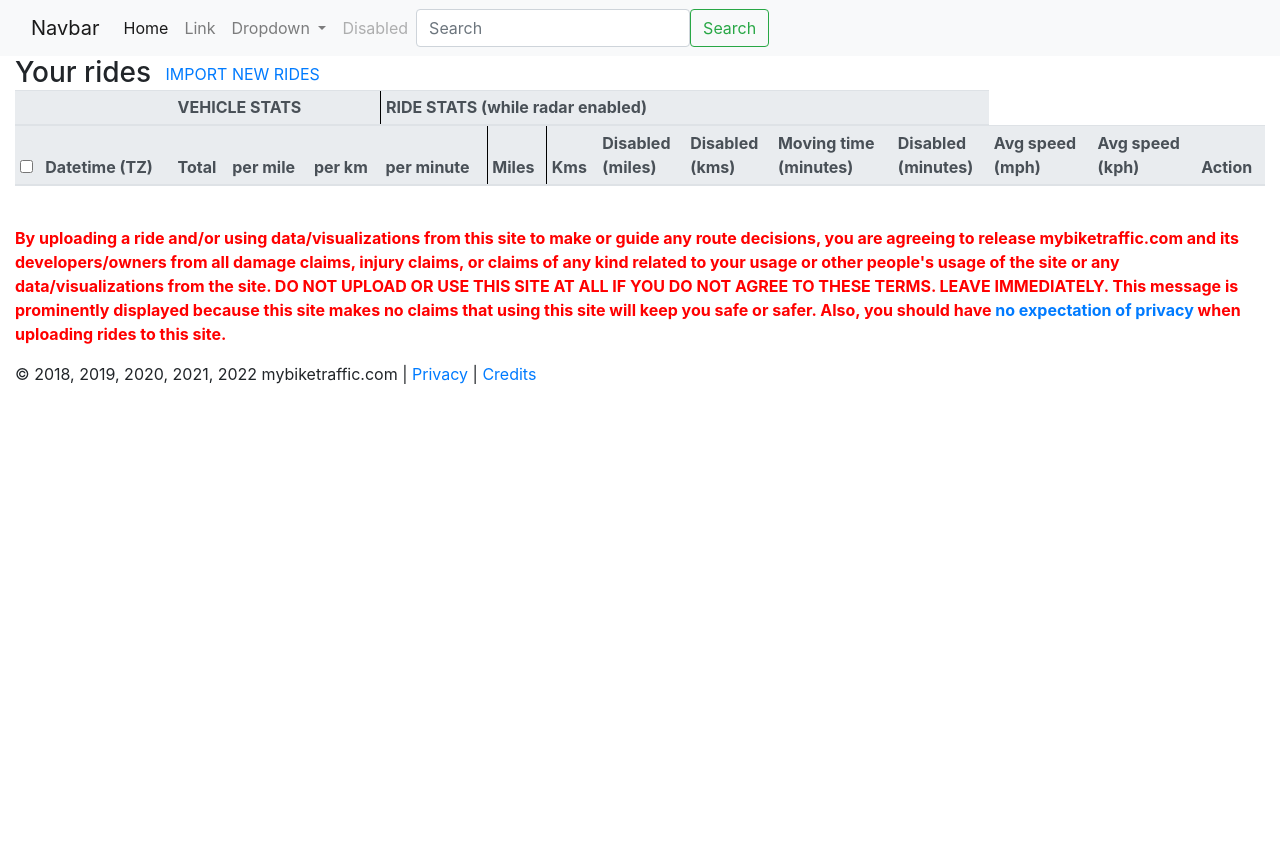
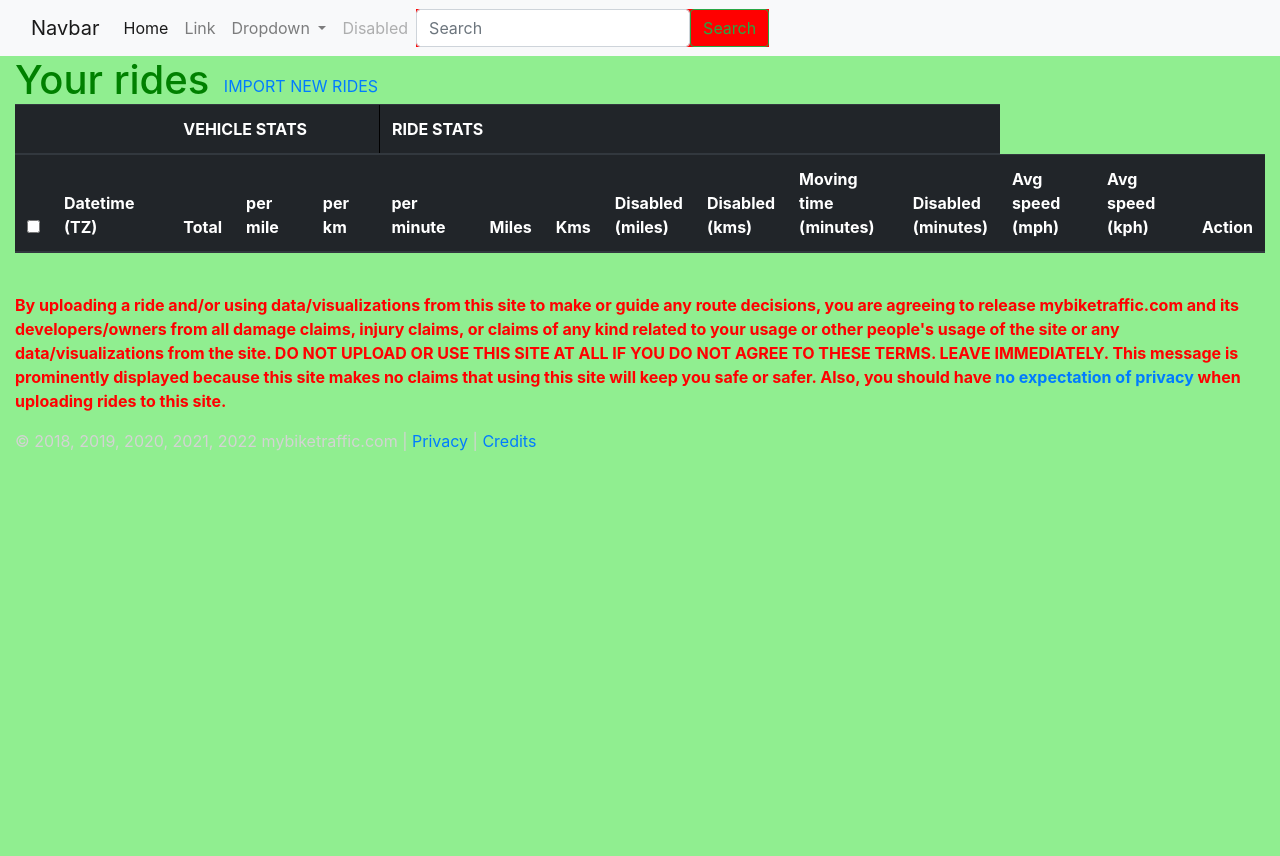
Before and after one commit to kartoone/mybiketraffic-ui, a CodeIgniter app: page /simple/index.php/welcome/rides in a window 1280 px wide. Run offline with CodeIgniter, Linux system fonts and the light colour scheme; data that the repository does not hold is empty; some libraries are stand-ins or nearby versions.

Commit message:
comit-3-24-2022

```diff
--- a/application/views/rides.php
+++ b/application/views/rides.php
@@ -1,9 +1,20 @@
 <style>
 form {
 	display:inline;
+  color: red;
+  background-color: red;
 }
 </style>
-<h3 style="display:inline">Your rides</h3>
+<style>
+body {
+  color: lightgray;
+  background-color: lightgreen;
+}
+h1 {
+  color: green;
+}
+</style>
+<h1 style="display:inline">Your rides</h1>
 <div style="display:inline;margin-left:10px;vertical-align:text-bottom"><?= anchor('rides/import','IMPORT NEW RIDES'); ?></div>
 <link rel="stylesheet" type="text/css" href="https://cdn.datatables.net/1.10.19/css/jquery.dataTables.css">
 <script type="text/javascript" charset="utf8" src="https://cdn.datatables.net/1.10.19/js/jquery.dataTables.js"></script>
@@ -11,33 +22,33 @@ form {
 	echo form_open('rides/multisubmit',  ['id'=>'multiform']);
 ?>
 
-<table id="ridetable" class="table table-sm compact">
-  <thead class="thead-light">
+<table id="ridetable" class="table table-md compact">
+  <thead class="thead-dark">
       <tr>
         <th>&nbsp;</th>
         <th>&nbsp;</th>
         <th colspan="3">VEHICLE STATS</th>
-        <th colspan="6" style="border-left:1px solid #000">RIDE STATS (while radar enabled)</th>
+        <th colspan="6" style="border-left:1px solid #000">RIDE STATS</th>
         <th>&nbsp;</th>
-      </tr>
-      <tr>
+        </tr>
+        <tr>
         <th><?php echo form_checkbox('checkallmulti', 1, false, 'onclick="$(\'.checkall\').prop(\'checked\', $(this).prop(\'checked\'));"'); ?></th>
-		<th>Datetime (TZ)</th>
+		    <th>Datetime (TZ)</th>
         <th>Total</th>
         <th class="imperial">per mile</th>
         <th class="metric">per km</th>
         <th>per minute</th>
-        <th class="imperial" style="border-left:1px solid #000">Miles</th>
-        <th class="metric" style="border-left:1px solid #000">Kms</th>
+        <th class="imperial" style="border-left:0px solid #000">Miles</th>
+        <th class="metric" style="border-left:0px solid #000">Kms</th>
         <th class="imperial">Disabled <br />(miles)</th>
         <th class="metric">Disabled <br />(kms)</th>
         <th>Moving time<br />(minutes)</th>
         <th>Disabled <br />(minutes)</th>
         <th class="imperial">Avg speed<br />(mph)</th>
-		<th class="metric">Avg speed<br />(kph)</th>
+		    <th class="metric">Avg speed<br />(kph)</th>
         <th>Action</th>
       </tr>
-    </thead>
+  </thead>
     <tbody>
 <?php foreach ($rides as $ride): ?>
 <?php
--- a/application/views/templates/header.php
+++ b/application/views/templates/header.php
@@ -11,6 +11,7 @@ defined('BASEPATH') or exit('No direct script access allowed');
 
     <!-- Custom styles for this template -->
     <link href="<?php echo site_url('assets/css/default.css'); ?>" rel="stylesheet">
+    <link href="<?php echo site_url('assets/css/style.css'); ?>" rel="stylesheet">
 
     <!-- Bootstrap core CSS -->
     <link href="<?php echo site_url('assets/css/bootstrap.min.css'); ?>" rel="stylesheet">
--- /dev/null
+++ b/assets/css/style.css
@@ -0,0 +1,4 @@
+.tablerides{
+
+    background-color: bisque;
+}
```
